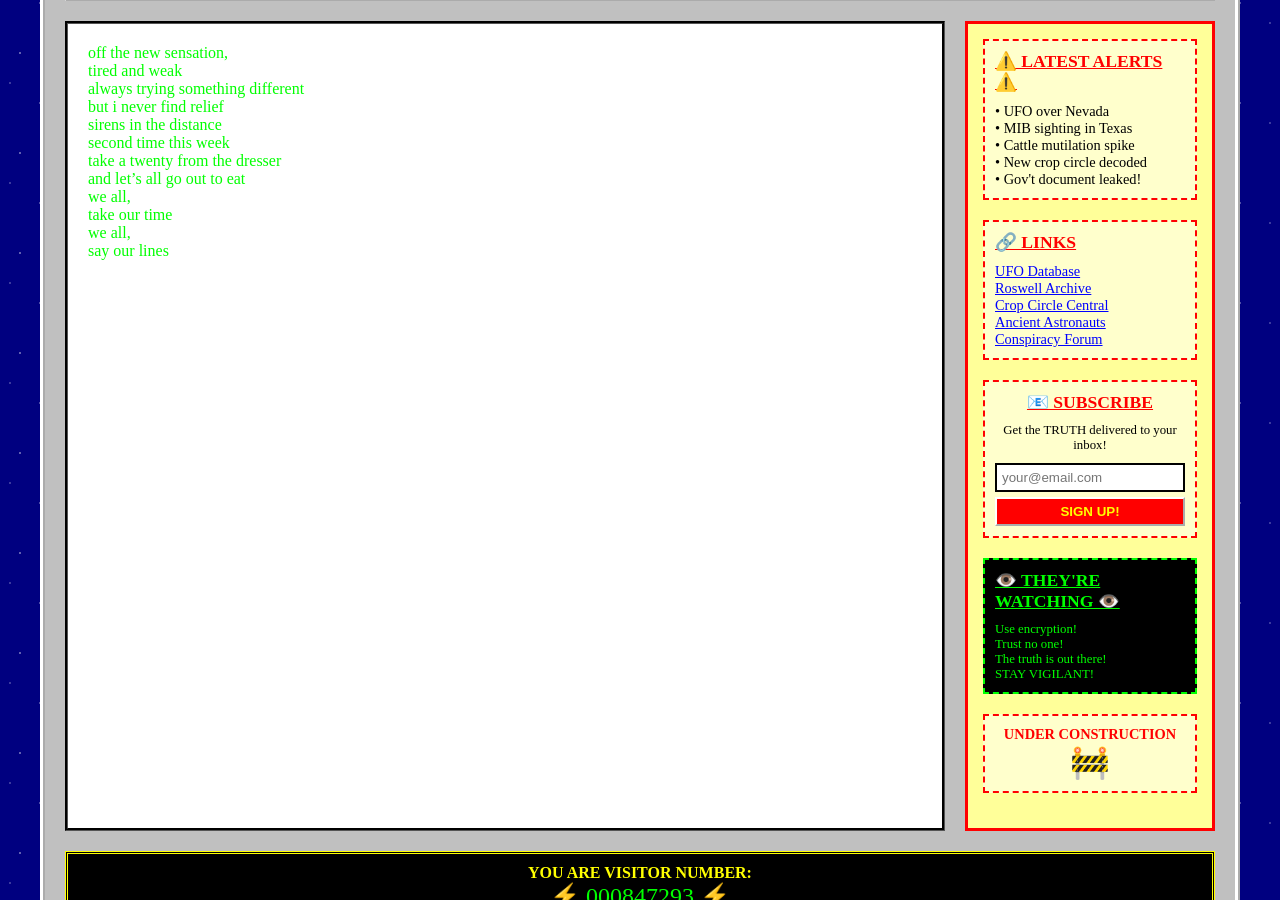
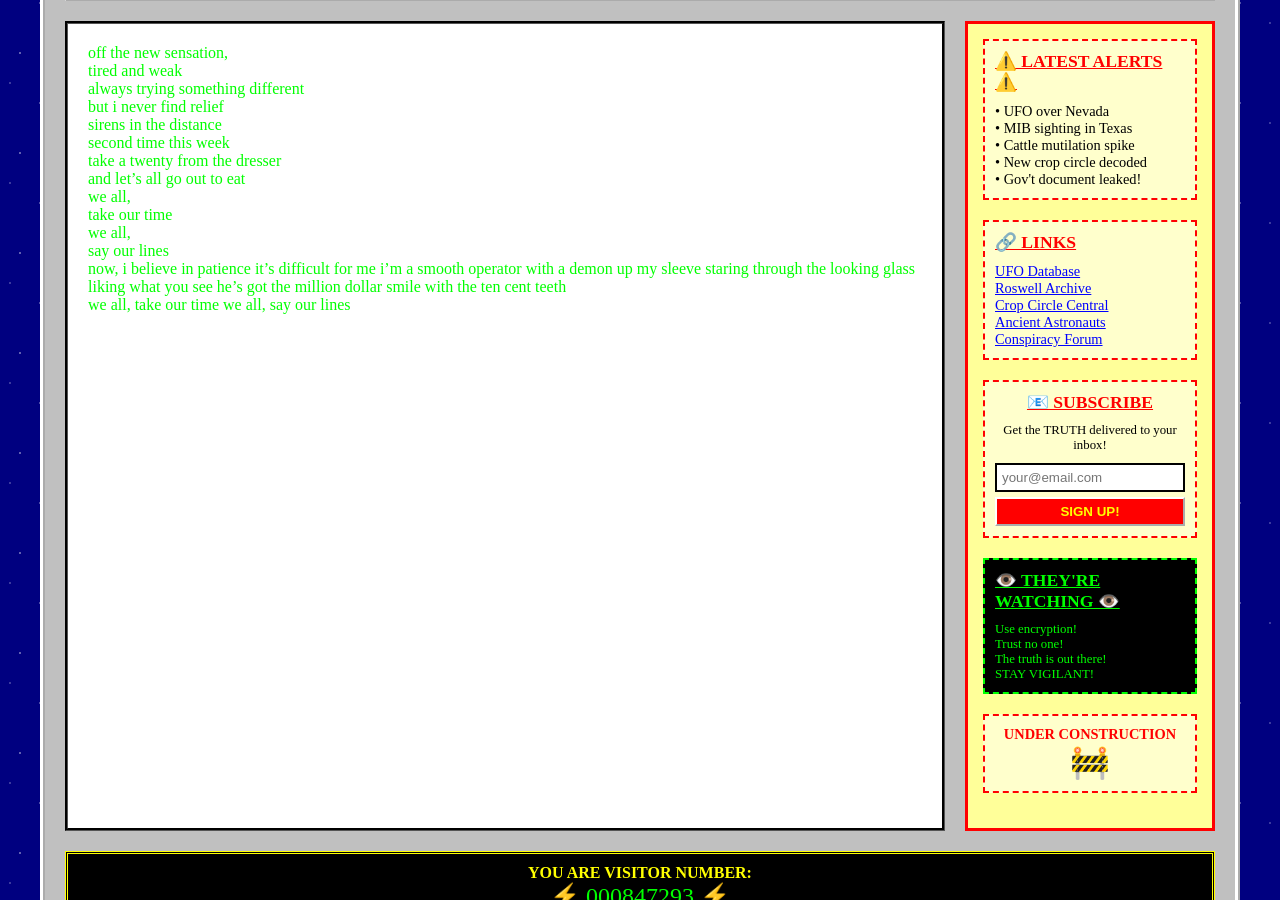
Before and after one commit to visitorsradio/offline, a Jekyll site: the page built from _posts/1996-01-04-musings-over-whiskey-asada.md, in a window 1280 px wide and 900 px high, scrolled down 327 px. Built offline with Jekyll 4.4.1, drawn with Linux system fonts in a browser that asks for light colours.

Commit message:
Update 1996-01-04-musings-over-whiskey-asada.md

```diff
--- a/_posts/1996-01-04-musings-over-whiskey-asada.md
+++ b/_posts/1996-01-04-musings-over-whiskey-asada.md
@@ -28,3 +28,17 @@ take our time
 we all,
 
 say our lines
+
+now, i believe in patience
+it's difficult for me
+i'm a smooth operator
+with a demon up my sleeve
+staring through the looking glass
+liking what you see
+he's got the million dollar smile
+with the ten cent teeth
+
+we all,
+take our time
+we all,
+say our lines
```
